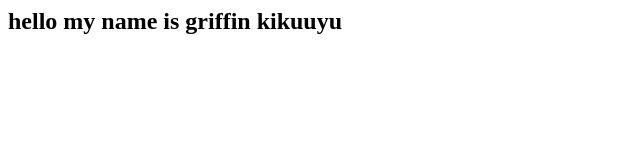
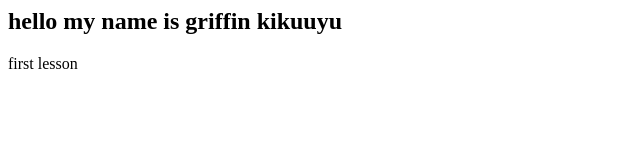
Before and after one commit to griffin-kikuyu/first-project, a plain HTML site: page index.html in a window 1280 px wide. Shown: the full height of the page, 0-640 px from the left. Drawn offline with Linux system fonts and the light colour scheme.

Commit message:
add paragraph tag

```diff
--- a/index.html
+++ b/index.html
@@ -1 +1,2 @@
 <h2>hello my name is griffin kikuuyu</h2>
+<p>first lesson</p>
```
